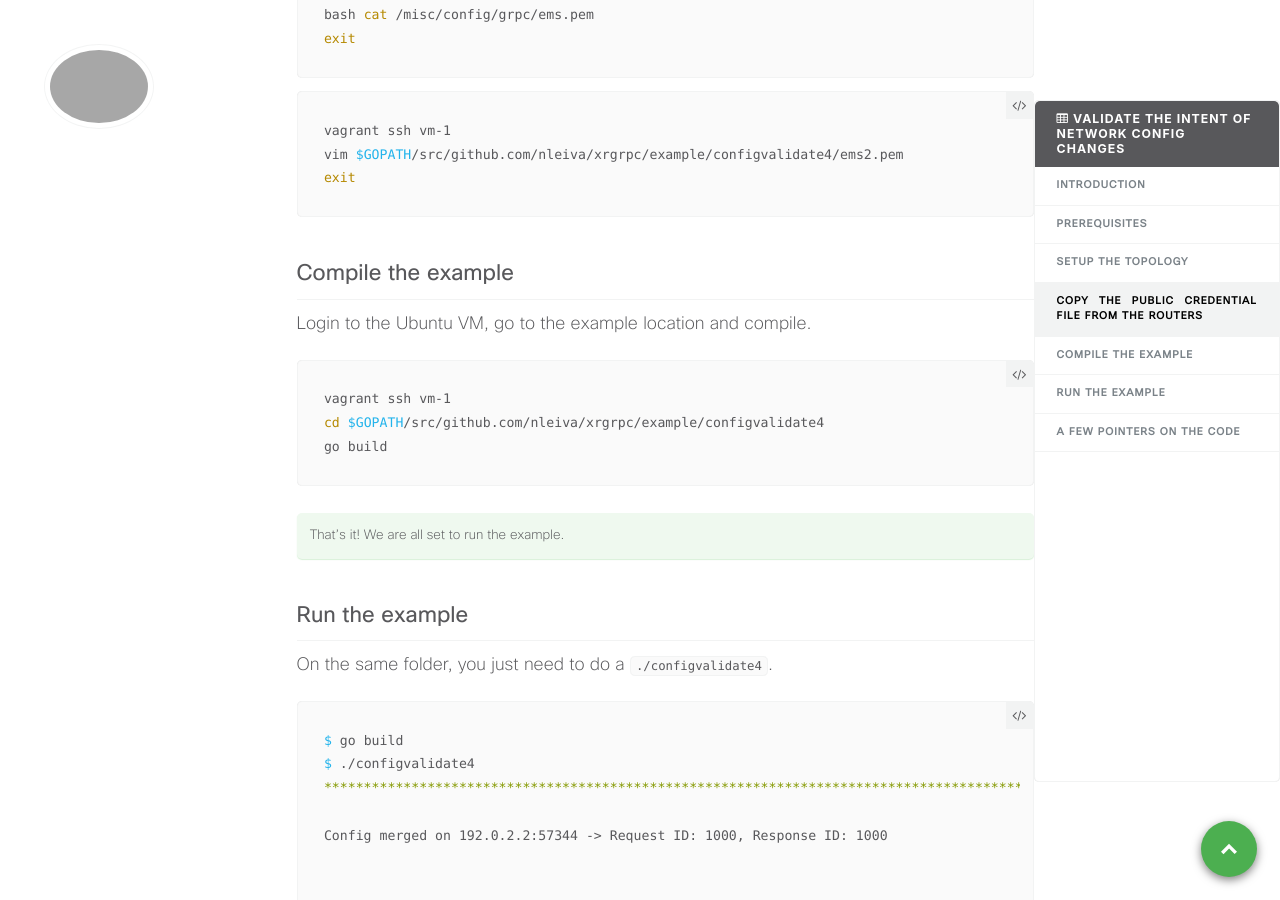
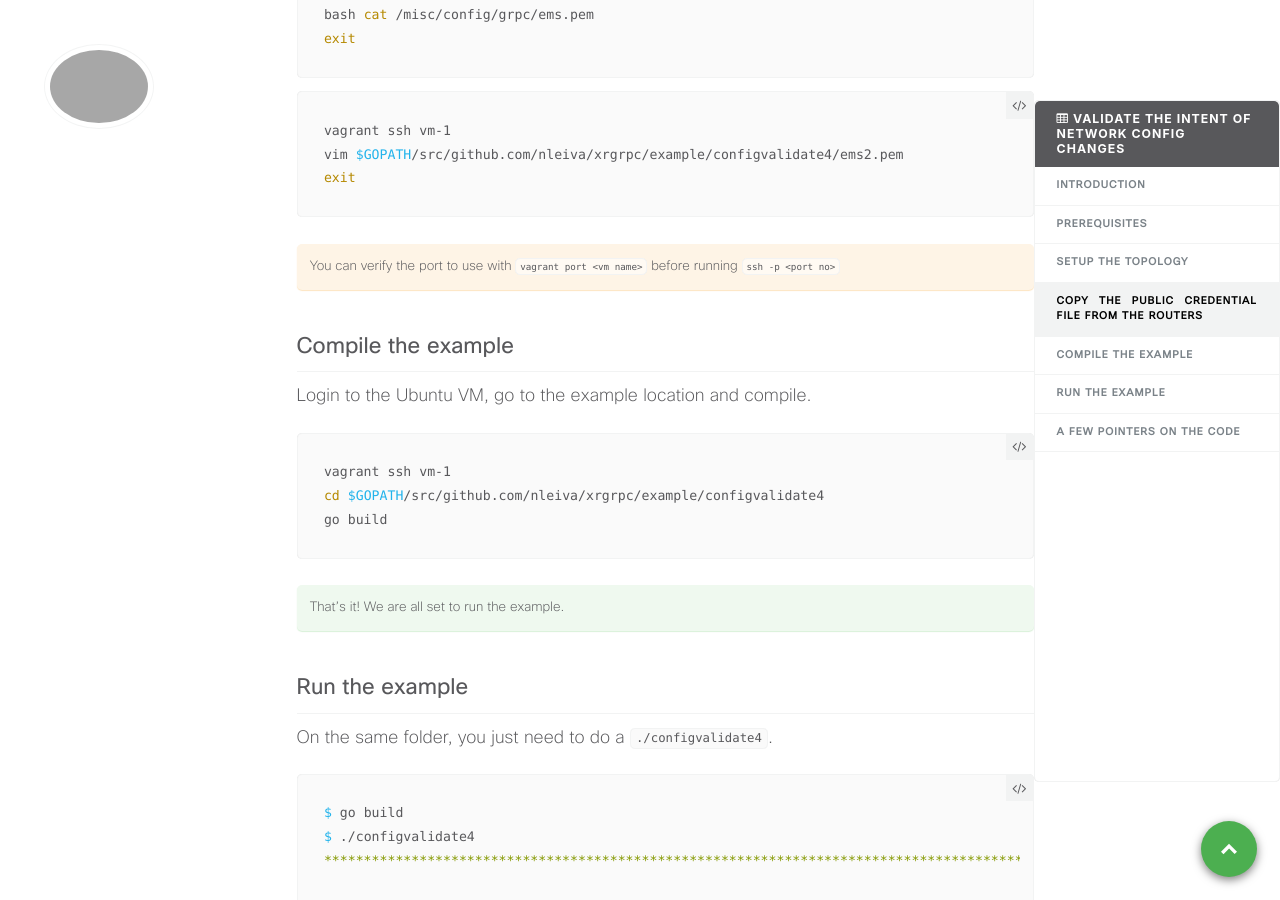
Before and after one commit to xrdocs/programmability, a Jekyll site: the page built from _tutorials/2017-08-14-validate-the-intent-of-network-config-changes.md, in a window 1280 px wide and 900 px high, scrolled down 2362 px. Built offline with Jekyll 4.4.1, drawn with Linux system fonts in a browser that asks for light colours; comment, search, counter and statistics services are not loaded.

Commit message:
Update 2017-08-14-validate-the-intent-of-network-config-changes.md

````diff
--- a/_tutorials/2017-08-14-validate-the-intent-of-network-config-changes.md
+++ b/_tutorials/2017-08-14-validate-the-intent-of-network-config-changes.md
@@ -96,6 +96,8 @@ vim $GOPATH/src/github.com/nleiva/xrgrpc/example/configvalidate4/ems2.pem
 exit
 ```
 
+You can verify the port to use with `vagrant port <vm name>` before running `ssh -p <port no>`
+{: .notice--warning}
 
 ## Compile the example
 
````
